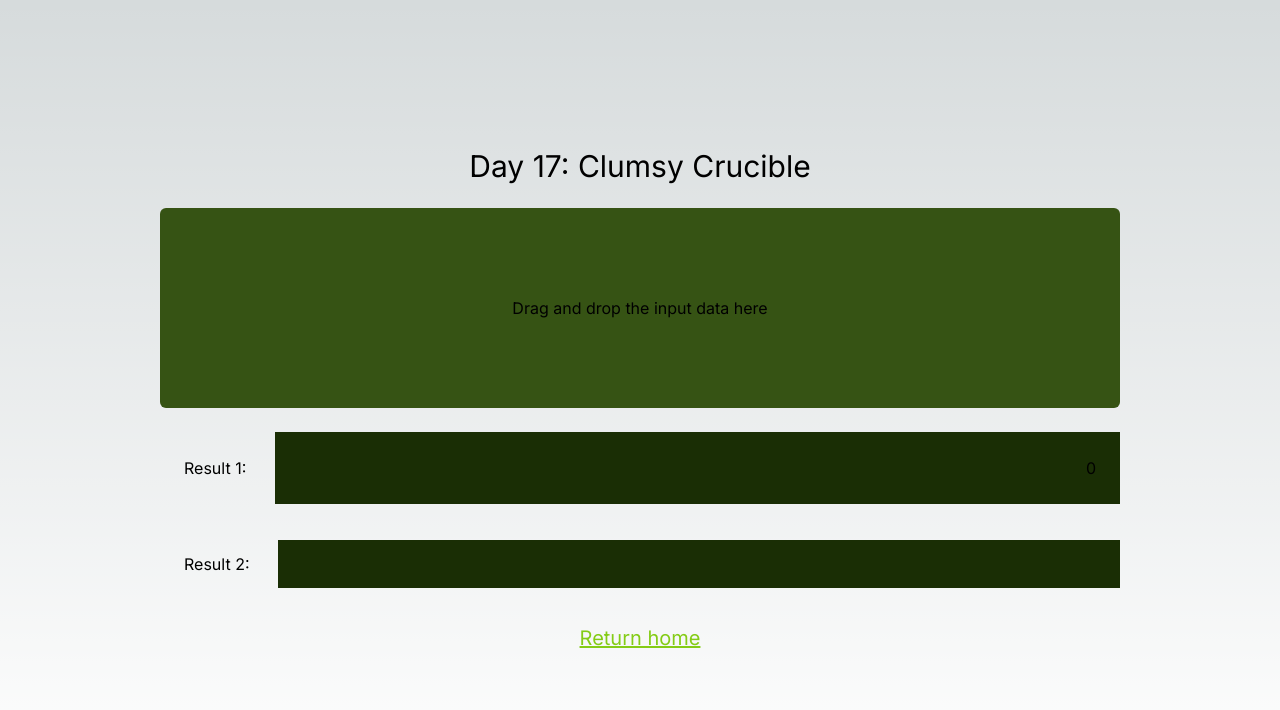
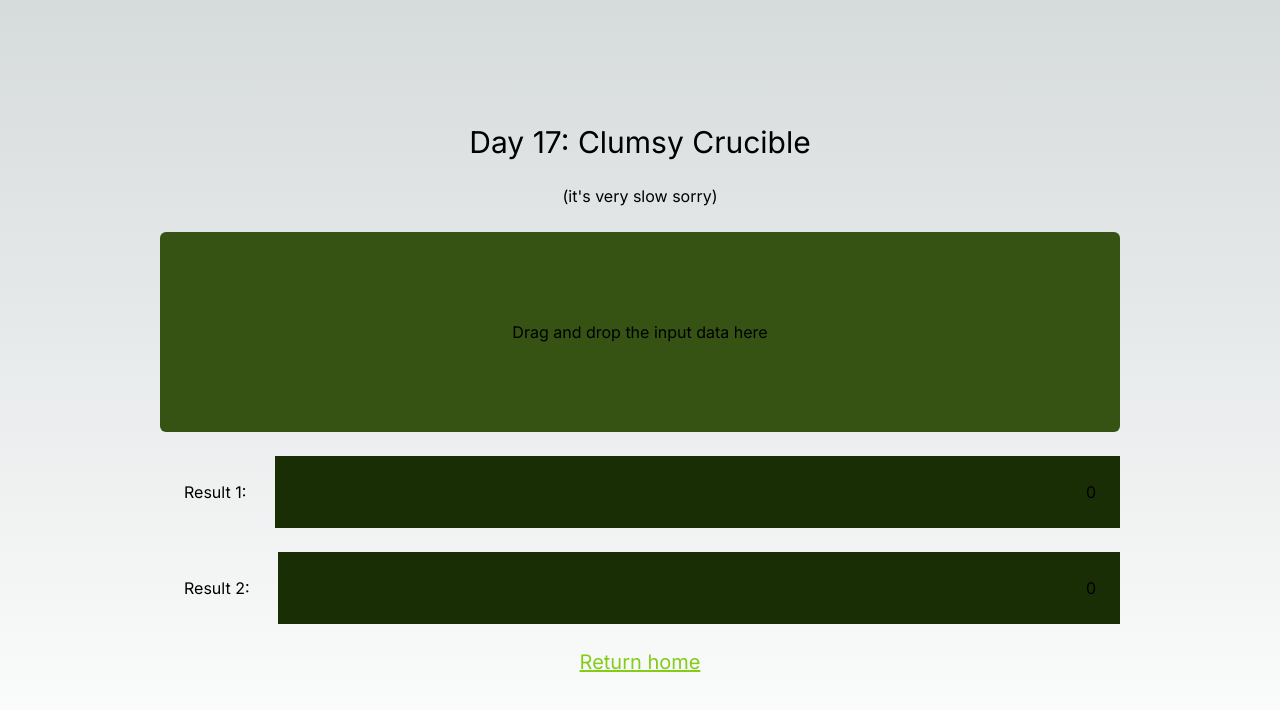
Before and after one commit to telperion/adventofcode-2023, a Next.js app: page /day17 in a window 1280 px wide. Shown: the top 710 px of the page. Built offline with nearby package versions, Linux system fonts and the light colour scheme.

Commit message:
tidying up

```diff
--- a/src/app/day17/page.tsx
+++ b/src/app/day17/page.tsx
@@ -212,7 +212,6 @@ export default function Day16Component() {
         // Part 1 begin
 
         var minHeatLoss1 = 0
-        /*
         if (lines.length > 0) {
             var heating = new Grid(lines, false)
             minHeatLoss1 = heating.cast(
@@ -220,7 +219,6 @@ export default function Day16Component() {
                 new CrucibleStep(lines.length-1, lines[0].length-1, 0b01)
             )
         }
-        */
         setResult1(minHeatLoss1.toString())
         setDebugDisplay(debugAcc)
 
@@ -236,7 +234,7 @@ export default function Day16Component() {
                 new CrucibleStep(lines.length-1, lines[0].length-1, 0b01)
             )
         }
-        setResult1(minHeatLoss2.toString())
+        setResult2(minHeatLoss2.toString())
         setDebugDisplay(debugAcc)
 
         // Part 2 end
@@ -246,6 +244,7 @@ export default function Day16Component() {
     return (
         <div className="h-screen flex flex-col items-center justify-center gap-6">
             <div className="flex text-3xl text-center">{title}</div>
+            <div className="flex text-md text-center">(it's very slow sorry)</div>
             <FileDrop passData={(d: string) => {setData(d)}} />
             <div className="flex basis-1/12 flex-row items-center justify-center w-3/4">
                 <div className="min-w-fit p-6">Result 1:&nbsp;</div>
```
